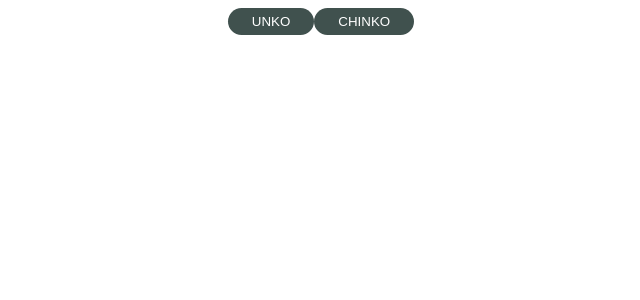
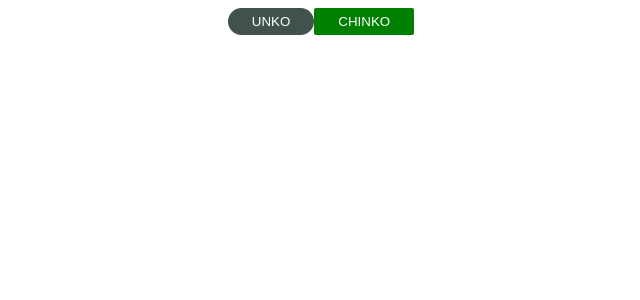
Before and after one commit to kuntaro0524/jak-myself-atomic-design, a React (Create React App) app: page / in a window 1280 px wide. Shown: the top 300 px of the page, without its empty margins (319-959 px from the left). Built offline with nearby package versions, Linux system fonts and the light colour scheme.

Commit message:
secondaryボタンも作った 色を変更するだけ

```diff
--- a/src/App.tsx
+++ b/src/App.tsx
@@ -1,11 +1,12 @@
 import "./styles.css";
 import { PrimaryButton } from "./components/atoms/button/PrimaryButton";
+import { SecondaryButton } from "./components/atoms/button/SecondaryButton";
 
 export default function App() {
   return (
     <div className="App">
       <PrimaryButton> UNKO </PrimaryButton>
-      <PrimaryButton> CHINKO </PrimaryButton>
+      <SecondaryButton> CHINKO </SecondaryButton>
     </div>
   );
 }
--- /dev/null
+++ b/src/components/atoms/button/SecondaryButton.jsx
@@ -0,0 +1,19 @@
+import styled from "styled-components";
+
+export const SecondaryButton = (props) => {
+  const { children } = props;
+  return <SButton>{children}</SButton>;
+};
+
+const SButton = styled.button`
+  background-color: green;
+  color: #fff;
+  padding: 6px 24px;
+  border: none;
+  border-radius: 2px;
+  outline: none;
+  &:hover {
+    cursor: pointer;
+    opacity: 0.8;
+  }
+`;
```
